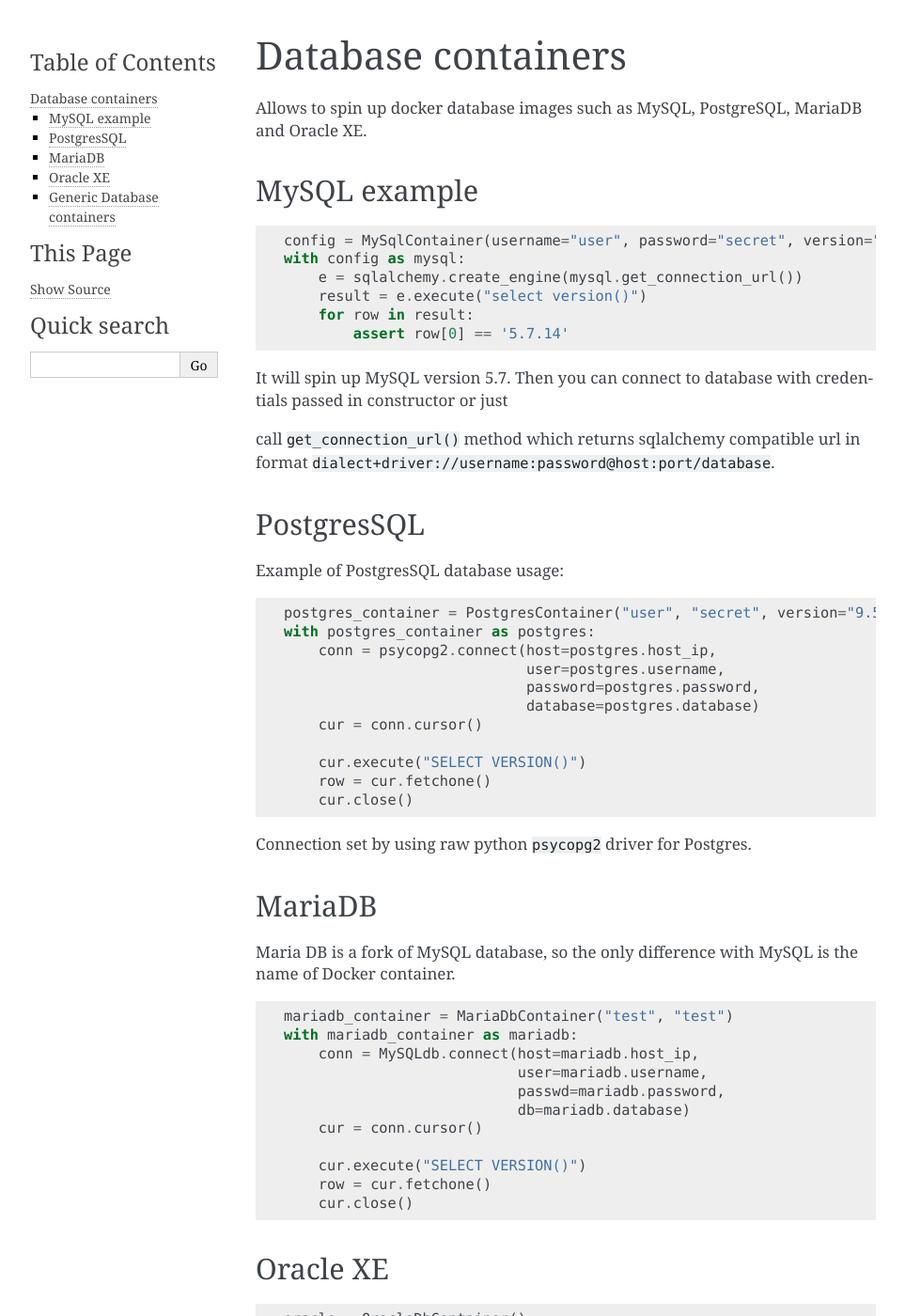
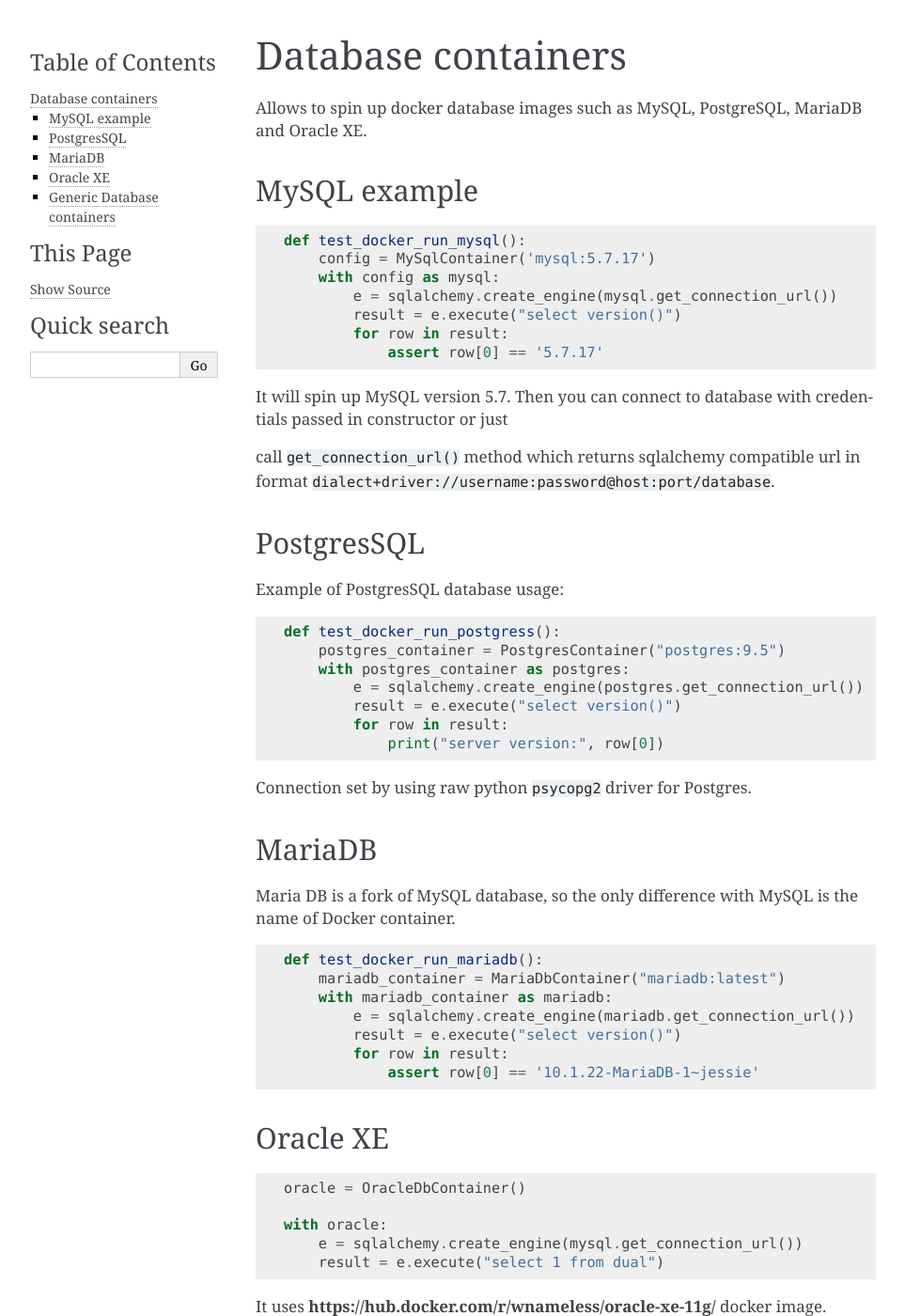
Before and after one commit to testcontainers/testcontainers-python, a Sphinx documentation site: the page built from docs/database.rst, in a window 1280 px wide and 1400 px high. Shown: the whole window at 94% size, without its empty margins (148-1111 px from the left). Built offline with Sphinx 7.4.7, drawn with Linux system fonts in a browser that asks for light colours; some of the changed text lies outside the part shown.

Commit message:
documentation update

```diff
--- a/docs/database.rst
+++ b/docs/database.rst
@@ -8,12 +8,13 @@
 
 ::
 
-    config = MySqlContainer(username="user", password="secret", version="5.7")
-    with config as mysql:
-        e = sqlalchemy.create_engine(mysql.get_connection_url())
-        result = e.execute("select version()")
-        for row in result:
-            assert row[0] == '5.7.14'
+    def test_docker_run_mysql():
+        config = MySqlContainer('mysql:5.7.17')
+        with config as mysql:
+            e = sqlalchemy.create_engine(mysql.get_connection_url())
+            result = e.execute("select version()")
+            for row in result:
+                assert row[0] == '5.7.17'
 
 It will spin up MySQL version 5.7. Then you can connect to database with credentials passed in constructor or just
 
@@ -26,17 +27,13 @@
 
 ::
 
-    postgres_container = PostgresContainer("user", "secret", version="9.5")
-    with postgres_container as postgres:
-        conn = psycopg2.connect(host=postgres.host_ip,
-                                user=postgres.username,
-                                password=postgres.password,
-                                database=postgres.database)
-        cur = conn.cursor()
-
-        cur.execute("SELECT VERSION()")
-        row = cur.fetchone()
-        cur.close()
+    def test_docker_run_postgress():
+        postgres_container = PostgresContainer("postgres:9.5")
+        with postgres_container as postgres:
+            e = sqlalchemy.create_engine(postgres.get_connection_url())
+            result = e.execute("select version()")
+            for row in result:
+                print("server version:", row[0])
 
 Connection set by using raw python ``psycopg2`` driver for Postgres.
 
@@ -47,17 +44,13 @@
 
 ::
 
-    mariadb_container = MariaDbContainer("test", "test")
-    with mariadb_container as mariadb:
-        conn = MySQLdb.connect(host=mariadb.host_ip,
-                               user=mariadb.username,
-                               passwd=mariadb.password,
-                               db=mariadb.database)
-        cur = conn.cursor()
-
-        cur.execute("SELECT VERSION()")
-        row = cur.fetchone()
-        cur.close()
+    def test_docker_run_mariadb():
+        mariadb_container = MariaDbContainer("mariadb:latest")
+        with mariadb_container as mariadb:
+            e = sqlalchemy.create_engine(mariadb.get_connection_url())
+            result = e.execute("select version()")
+            for row in result:
+                assert row[0] == '10.1.22-MariaDB-1~jessie'
 
 Oracle XE
 ---------
@@ -91,32 +84,32 @@
 
 ::
 
-    mongo_container = DockerContainer(image_name="mongo",
-                                      version="latest",
-                                      container_name="mongodb")
-    mongo_container.bind_ports(27017, 27017)
+    def test_docker_generic_db():
+        mongo_container = DockerContainer("mongo:latest")
+        mongo_container.expose_port(27017, 27017)
 
-    with mongo_container:
-        @wait_container_is_ready()
-        def connect():
-            return MongoClient("mongodb://0.0.0.0:27017")
+        with mongo_container:
+            @wait_container_is_ready()
+            def connect():
+                return MongoClient("mongodb://{}:{}".format(mongo_container.get_container_host_ip(),
+                                                        mongo_container.get_exposed_port(27017)))
 
-        db = connect().primer
-        result = db.restaurants.insert_one(
-            {
-                "address": {
-                    "street": "2 Avenue",
-                    "zipcode": "10075",
-                    "building": "1480",
-                    "coord": [-73.9557413, 40.7720266]
-                },
-                "borough": "Manhattan",
-                "cuisine": "Italian",
-                "name": "Vella",
-                "restaurant_id": "41704620"
-            }
-        )
-        print(result.inserted_id)
-        cursor = db.restaurants.find({"borough": "Manhattan"})
-        for document in cursor:
-            print(document)
+            db = connect().primer
+            result = db.restaurants.insert_one(
+                {
+                    "address": {
+                        "street": "2 Avenue",
+                        "zipcode": "10075",
+                        "building": "1480",
+                        "coord": [-73.9557413, 40.7720266]
+                    },
+                    "borough": "Manhattan",
+                    "cuisine": "Italian",
+                    "name": "Vella",
+                    "restaurant_id": "41704620"
+                }
+            )
+            print(result.inserted_id)
+            cursor = db.restaurants.find({"borough": "Manhattan"})
+            for document in cursor:
+                print(document)
```
Also changed, not shown: docs/selenium.rst (+22 -13 lines), 1 other file.
